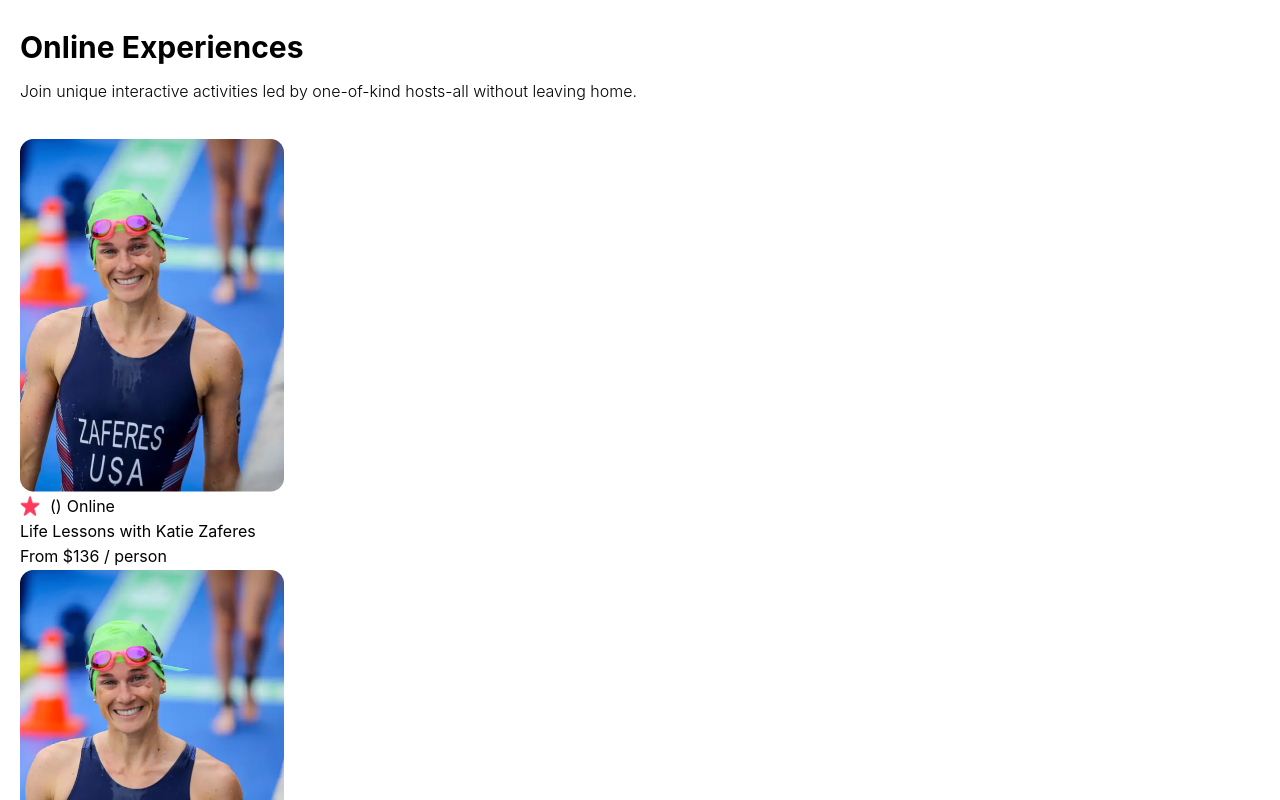
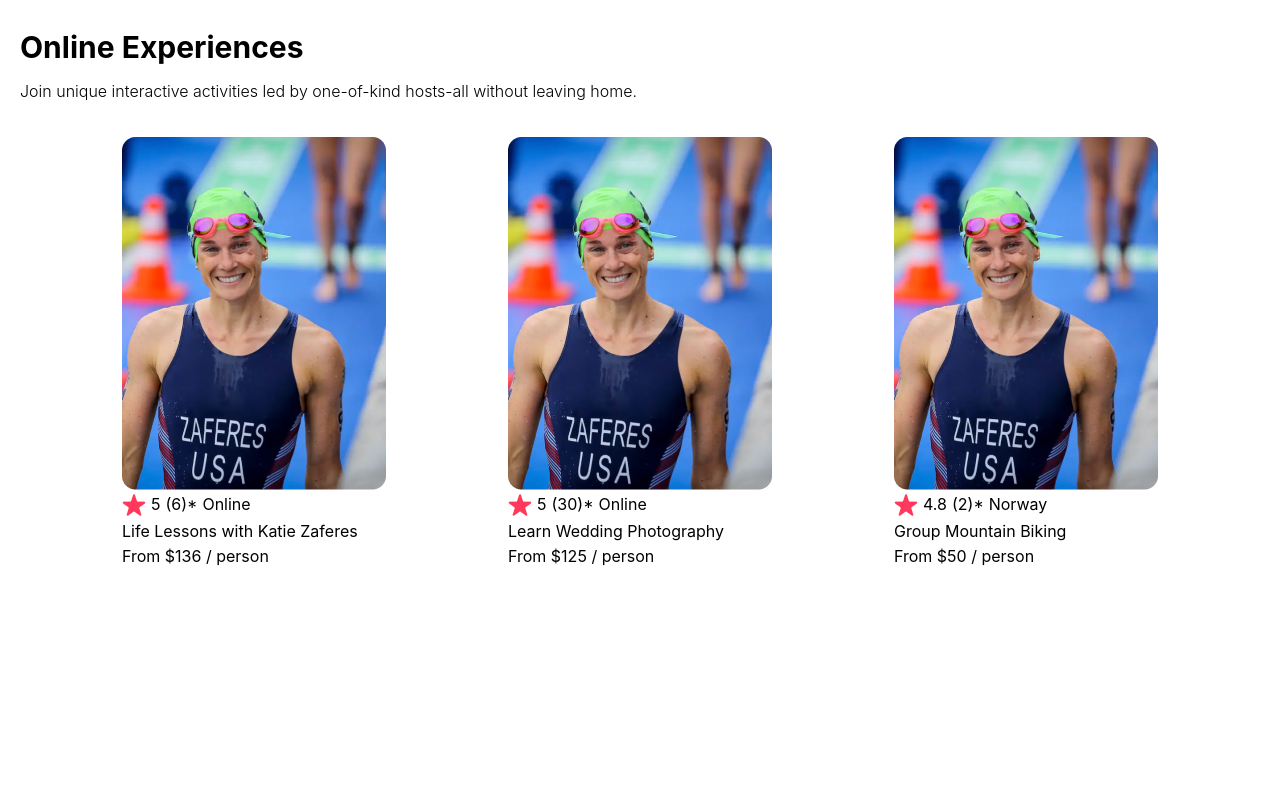
Before and after one commit to Obumezi/airbnb-clone, a React (Create React App) app: page / in a window 1280 px wide. Shown: the part 620-1420 px from the top of the page. After the commit the page ends 1186 px from the top, so only its background shows below. Built offline with nearby package versions, Linux system fonts and the light colour scheme.

Commit message:
aligned all card items

```diff
--- a/src/App.css
+++ b/src/App.css
@@ -3,7 +3,6 @@ body {
 }
 
 .Header {
-
   height: 50px;
   background-color: #ffffff;
   box-shadow: 0px 2.98256px 7.4564px rgba(0, 0, 0, 0.1);
@@ -48,18 +47,15 @@ body {
   padding: 20px;
 }
 
-.title-container {
-  padding: 2px 20px;
-}
-
 .title-details {
   display: flex;
   flex-direction: column;
   gap: 5px;
 }
 
-.title-star {
-  width: 20px;
+.titlecard {
+  display: flex;
+  justify-content: space-evenly;
 }
 
 .first {
--- a/src/App.js
+++ b/src/App.js
@@ -7,19 +7,21 @@ import Data from './Data'
 function App() {
   const cardElements = Data.map(cards => {
     return <Titlecard
+      key={cards.id} //this is required when mapping over data a key is always required
       title={cards.title}
       price={cards.price}
       location={cards.location}
-      reviewCount= {cards.id.reviewCount}/>
+      rating={cards.stats.rating}
+      reviewcount={cards.stats.reviewCount} />
   })
   return (
     <div className="App">
-
       <Navbar />
       <Hero />
 
-
-      {cardElements}
+      <div className="titlecard">
+        {cardElements}
+      </div>
 
       {/* rating={5.0}
          reviewcount={6}
--- a/src/Data.js
+++ b/src/Data.js
@@ -1,4 +1,4 @@
-export default [
+let cardDetails = [
     {
         id: 1,
         title: "Life Lessons with Katie Zaferes",
@@ -39,3 +39,5 @@ export default [
         openSpots: 3,
     }
 ]
+
+export default cardDetails
--- a/src/components/Titlecard.js
+++ b/src/components/Titlecard.js
@@ -5,14 +5,14 @@ import Star from './assets/Star.png'
 export function Titlecard(props) {
     console.log(props)
     return (
-        <div className="title-container">
+        <div>
             <img className="title-photo" src={katie} alt="Katie Zaferes" />
 
             <div className="title-details">
                 <div className="first">
                     <img className="title-star" src={Star} alt="star" />
                     <span>{props.rating} </span>
-                    <span>({props.reviewcount})</span>
+                    <span>({props.reviewcount})*</span>
                     <span>{props.location}</span>
                 </div>
                 <span>{props.title}</span>
```
